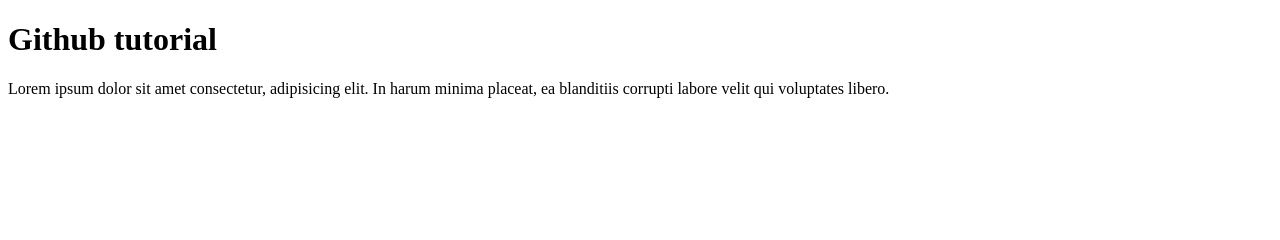
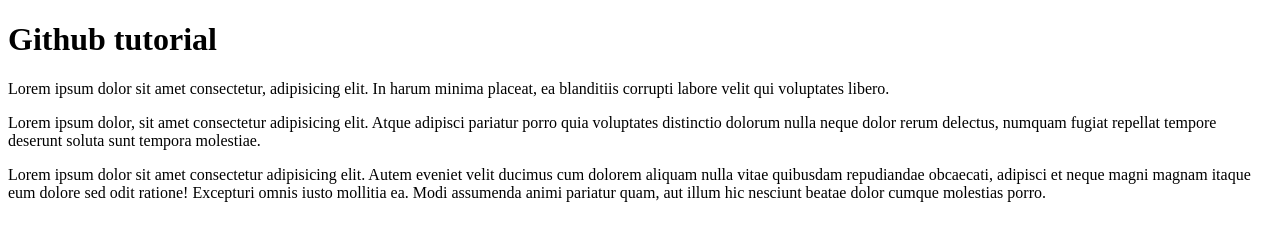
Before and after one commit to Leonard18/github_repo, a plain HTML site: page index.html in a window 1280 px wide. Drawn offline with Linux system fonts and the light colour scheme.

Commit message:
Second commit

```diff
--- a/index.html
+++ b/index.html
@@ -8,5 +8,7 @@
 <body>
     <h1>Github tutorial</h1>
     <p>Lorem ipsum dolor sit amet consectetur, adipisicing elit. In harum minima placeat, ea blanditiis corrupti labore velit qui voluptates libero.</p>
+    <p>Lorem ipsum dolor, sit amet consectetur adipisicing elit. Atque adipisci pariatur porro quia voluptates distinctio dolorum nulla neque dolor rerum delectus, numquam fugiat repellat tempore deserunt soluta sunt tempora molestiae.</p>
+    <p>Lorem ipsum dolor sit amet consectetur adipisicing elit. Autem eveniet velit ducimus cum dolorem aliquam nulla vitae quibusdam repudiandae obcaecati, adipisci et neque magni magnam itaque eum dolore sed odit ratione! Excepturi omnis iusto mollitia ea. Modi assumenda animi pariatur quam, aut illum hic nesciunt beatae dolor cumque molestias porro.</p>
 </body>
 </html>
```
